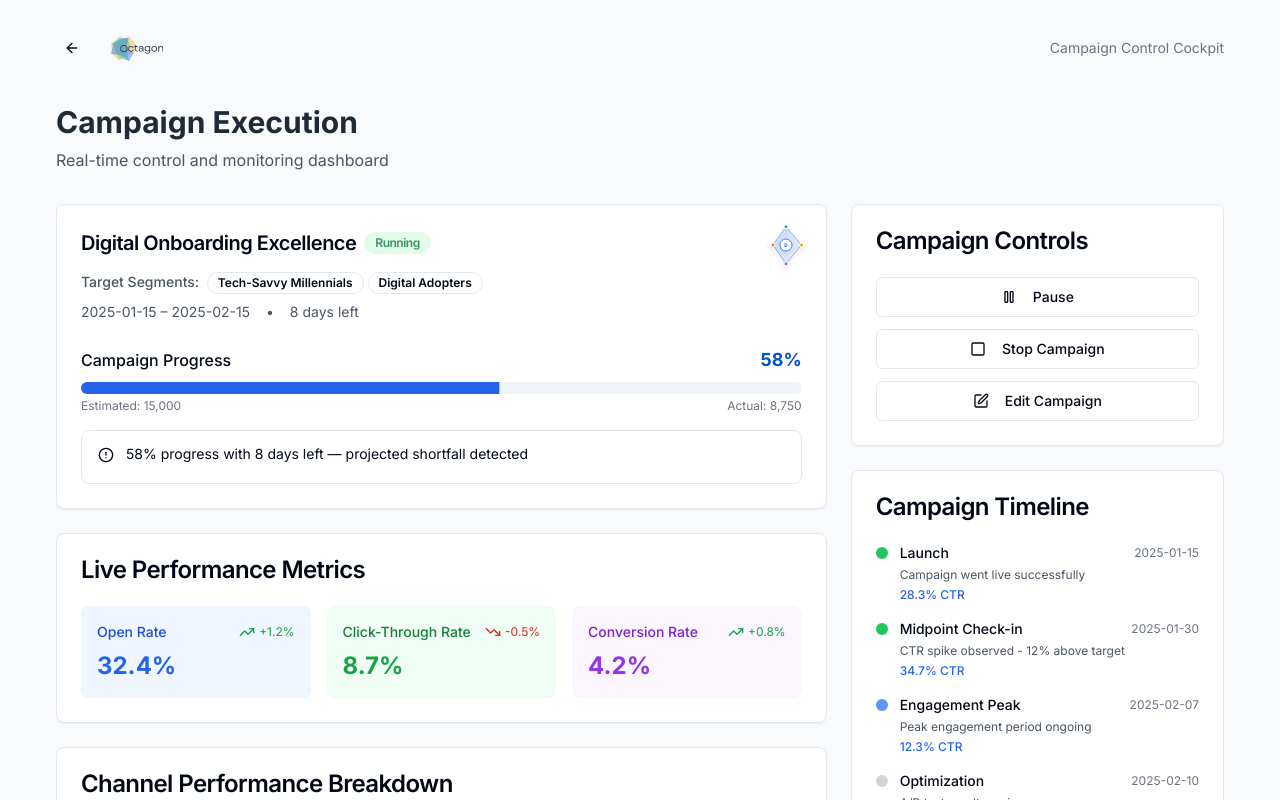
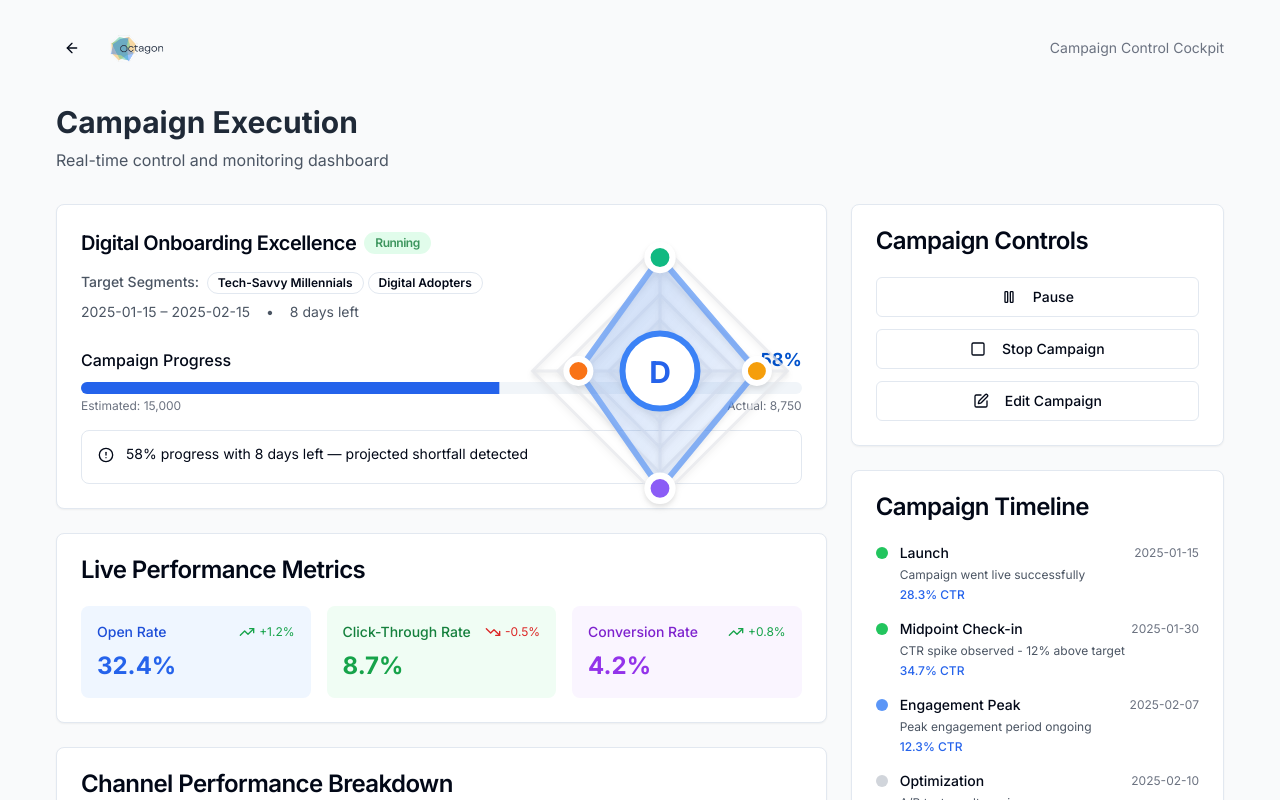
Before and after one commit to Abii073/insight-nexus-segments, a React (Vite) app: page /campaigns/execution in a window 1280 px wide. Shown: the top 800 px of the page. Built offline with nearby package versions, Linux system fonts and the light colour scheme.

Commit message:
AttributeRhombus

```diff
--- a/src/components/AttributeRhombus.tsx
+++ b/src/components/AttributeRhombus.tsx
@@ -99,7 +99,7 @@ const AttributeRhombus = ({ breakdown, size = 'md', className = '' }: AttributeR
     <>
       <div className={`relative ${className}`}>
         <motion.div
-          className={`${sizeClasses[size]} relative cursor-pointer`}
+          //className={`${sizeClasses[size]} relative cursor-pointer`}
           onMouseEnter={() => setIsHovered(true)}
           onMouseLeave={() => {
             setIsHovered(false);
```
